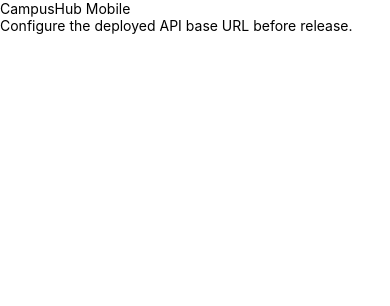
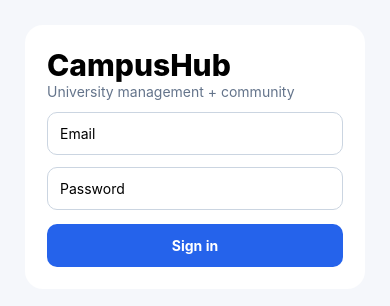
Before and after one commit to ahsanibnewalid/wniversity_management_system, a React Native app in the folder mobile/: screen / in a window 390 px wide. Shown: the top 306 px of the page. Built offline with nearby package versions, Linux system fonts and the light colour scheme.

Commit message:
Build CampusHub mobile application

```diff
--- a/mobile/App.js
+++ b/mobile/App.js
@@ -1 +1,16 @@
-import React from "react";import{SafeAreaView,Text}from"react-native";export default function App(){return <SafeAreaView><Text>CampusHub Mobile</Text><Text>Configure the deployed API base URL before release.</Text></SafeAreaView>}
+import React,{useEffect,useState}from"react";
+import{SafeAreaView,View,Text,TextInput,TouchableOpacity,ScrollView,StyleSheet,Alert}from"react-native";
+import AsyncStorage from"@react-native-async-storage/async-storage";
+const API="http://localhost:5000/api/v1";
+async function req(path,opt={},token=""){const r=await fetch(API+path,{...opt,headers:{"Content-Type":"application/json",...(token?{Authorization:"Bearer "+token}:{})}});const j=await r.json();if(!r.ok)throw Error(j.error||"Request failed");return j}
+export default function App(){
+ const[token,setToken]=useState(null),[screen,setScreen]=useState("Home"),[email,setEmail]=useState(""),[password,setPassword]=useState(""),[data,setData]=useState(null);
+ useEffect(()=>{AsyncStorage.getItem("token").then(setToken)},[]);
+ useEffect(()=>{if(token)load("dashboard")},[token]);
+ async function login(){try{const j=await req("/auth/login",{method:"POST",body:JSON.stringify({email,password})});await AsyncStorage.setItem("token",j.access_token);setToken(j.access_token)}catch(e){Alert.alert("Sign in failed",e.message)}}
+ async function load(type){const map={Home:"/dashboard",Courses:"/me/enrollments",Assignments:"/me/enrollments",Attendance:"/me/attendance",Results:"/me/transcript",Timetable:"/me/timetable",Events:"/events",Clubs:"/clubs",Documents:"/documents",Services:"/service-requests",Fees:"/fees",Messages:"/messages"};try{let j=await req(map[type]||map.Home,{},token);if(type==="Assignments"){let a=[];for(const x of j.items){const q=await req("/offerings/"+x.offering_id+"/assignments",{},token);a.push(...q.items)}j={items:a}}setData(j);setScreen(type)}catch(e){Alert.alert("Error",e.message)}}
+ if(!token)return <SafeAreaView style={s.safe}><View style={s.login}><Text style={s.logo}>CampusHub</Text><Text style={s.muted}>University management + community</Text><TextInput style={s.input} placeholder="Email" value={email} onChangeText={setEmail}/><TextInput style={s.input} placeholder="Password" secureTextEntry value={password} onChangeText={setPassword}/><TouchableOpacity style={s.btn} onPress={login}><Text style={s.btnText}>Sign in</Text></TouchableOpacity></View></SafeAreaView>;
+ const items=data?.items||[];
+ return <SafeAreaView style={s.safe}><View style={s.header}><Text style={s.title}>{screen}</Text><TouchableOpacity onPress={()=>load(screen)}><Text>↻</Text></TouchableOpacity></View><ScrollView style={s.body}>{screen==="Home"&&<View><View style={s.grid}><Card t="Courses" v={data?.stats?.courses||0}/><Card t="Assignments" v={data?.stats?.upcoming_assignments||0}/><Card t="Attendance" v={(data?.stats?.attendance_percent||0)+"%"}/></View><Text style={s.h2}>Upcoming work</Text></View>}{screen==="Results"&&<View style={s.card}><Text style={s.h2}>CGPA {data?.cgpa??0}</Text><Text>Credits: {data?.credits??0}</Text></View>}{items.map((x,i)=><View style={s.row} key={i}><Text style={s.rowTitle}>{x.title||x.name||x.request_type||x.body||("Item "+(x.id||i+1))}</Text><Text style={s.muted}>{x.status||x.category||x.event_type||""}</Text></View>)}</ScrollView><ScrollView horizontal style={s.tabs}>{["Home","Courses","Assignments","Attendance","Results","Timetable","Events","Clubs","Documents","Services","Fees","Messages"].map(x=><TouchableOpacity key={x} style={s.tab} onPress={()=>load(x)}><Text>{x}</Text></TouchableOpacity>)}</ScrollView></SafeAreaView>}
+function Card({t,v}){return <View style={s.card}><Text style={s.muted}>{t}</Text><Text style={s.stat}>{v}</Text></View>}
+const s=StyleSheet.create({safe:{flex:1,backgroundColor:"#f5f7fb"},header:{padding:18,flexDirection:"row",justifyContent:"space-between",backgroundColor:"#fff"},title:{fontSize:24,fontWeight:"800"},body:{padding:16},login:{margin:25,padding:22,backgroundColor:"#fff",borderRadius:18},logo:{fontSize:30,fontWeight:"800"},muted:{color:"#64748b"},input:{borderWidth:1,borderColor:"#cbd5e1",borderRadius:10,padding:12,marginTop:12},btn:{backgroundColor:"#2563eb",padding:13,borderRadius:10,marginTop:14},btnText:{color:"#fff",textAlign:"center",fontWeight:"700"},grid:{flexDirection:"row",flexWrap:"wrap",gap:10},card:{backgroundColor:"#fff",padding:18,borderRadius:14,marginBottom:12,minWidth:140},stat:{fontSize:28,fontWeight:"800",marginTop:5},h2:{fontSize:20,fontWeight:"800",marginVertical:16},row:{backgroundColor:"#fff",padding:15,borderRadius:12,marginBottom:9},rowTitle:{fontWeight:"700"},tabs:{maxHeight:58,backgroundColor:"#fff",padding:8},tab:{padding:12}});
```
